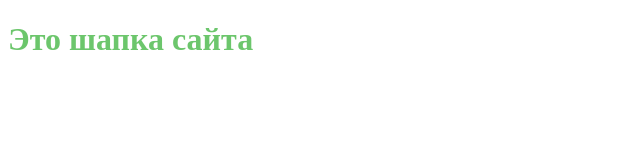
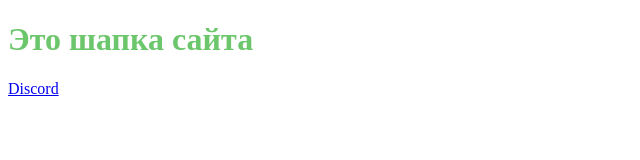
Before and after one commit to sakuradanton/github-tutorial, a plain HTML site: page index.html in a window 1280 px wide. Shown: the full height of the page, 0-640 px from the left. Drawn offline with Linux system fonts and the light colour scheme; files that its build step writes are made by us from their sources.

Commit message:
Тестирую добавление ссылки

```diff
--- a/index.html
+++ b/index.html
@@ -10,5 +10,8 @@
 <body>
 
     <h1>Это шапка сайта</h1>
+    <a href="https://discord.gg/K8By3JfM" target="_blank" title="Приветствую в дискорде">
+        Discord
+    </a>
 </body>
 </html>
```
